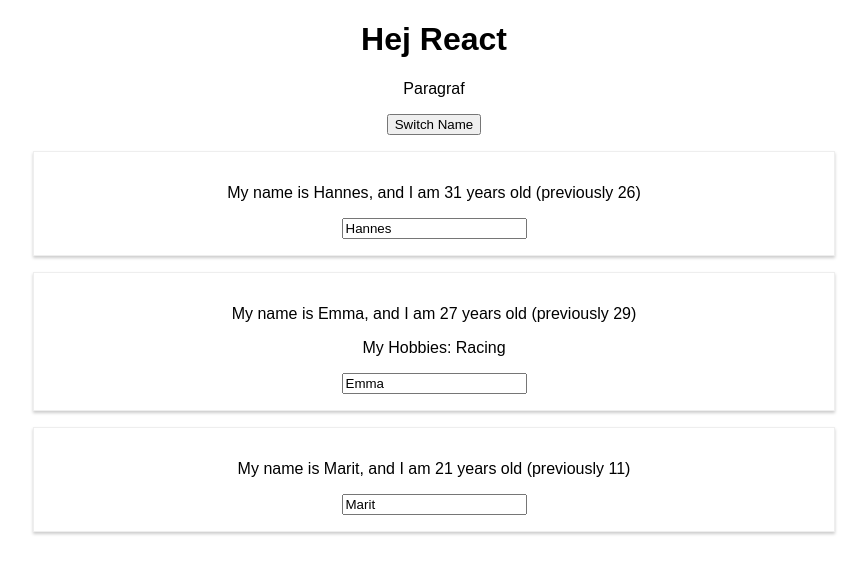
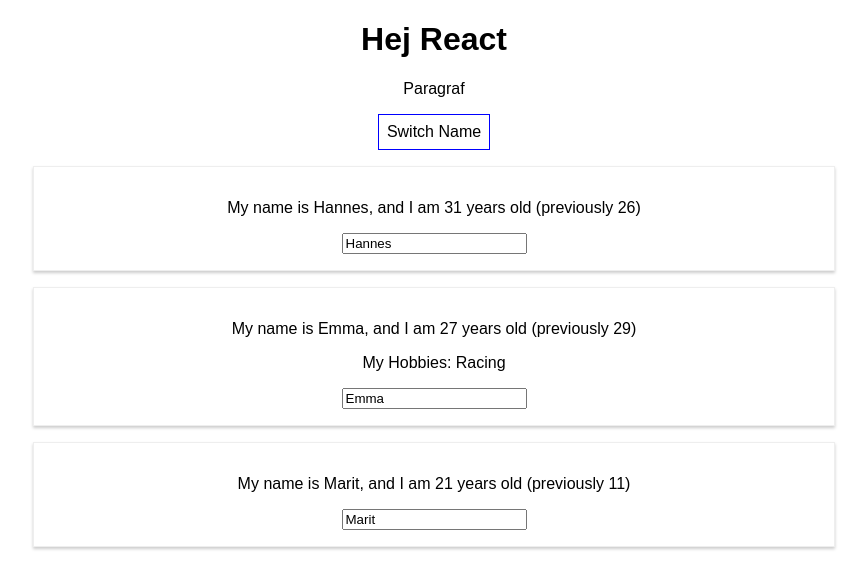
Before and after one commit to hander87/UdemyReactCourse, a React (Create React App) app: page / in a window 1280 px wide. Shown: the top 588 px of the page, without its empty margins (206-1073 px from the left). Built offline with nearby package versions, Linux system fonts and the light colour scheme.

Commit message:
Inline Styles

```diff
--- a/src/App.js
+++ b/src/App.js
@@ -36,11 +36,24 @@
   }
 
   render() {
+
+    const ourStyle = {
+      backgroundColor: 'white',
+      font: 'inherit',
+      border: '1px solid blue',
+      padding: '8px',
+      cursor: 'pointer'
+    };
+
     return (
       <div className="App">
         <h1>Hej React</h1>
         <p>Paragraf</p>
-        <button onClick={ () => this.switchNameHandler('SwitchHannes') }>Switch Name</button>
+        <button
+          style={ourStyle}
+          onClick={ () => this.switchNameHandler('SwitchHannes') }>
+          Switch Name
+        </button>
         <Person
           name={this.state.persons[0].name}
           age={this.state.persons[0].age} />
```
